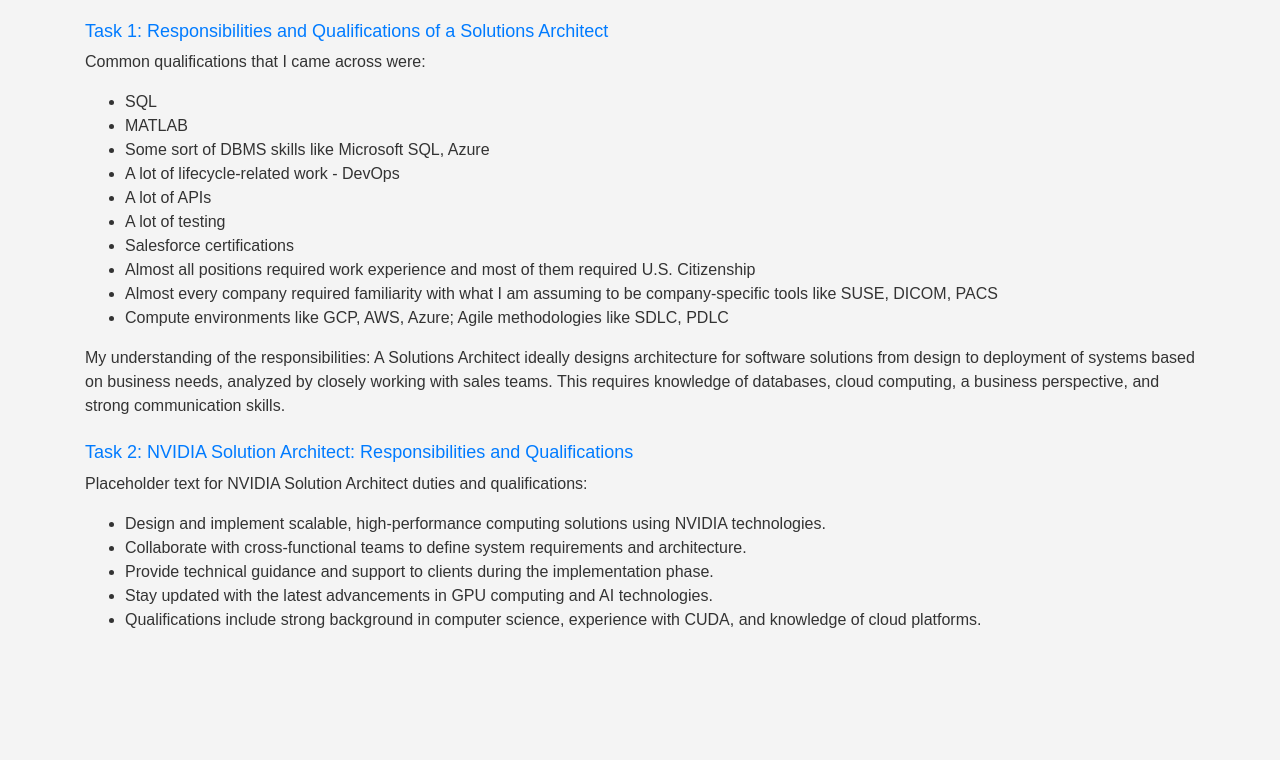
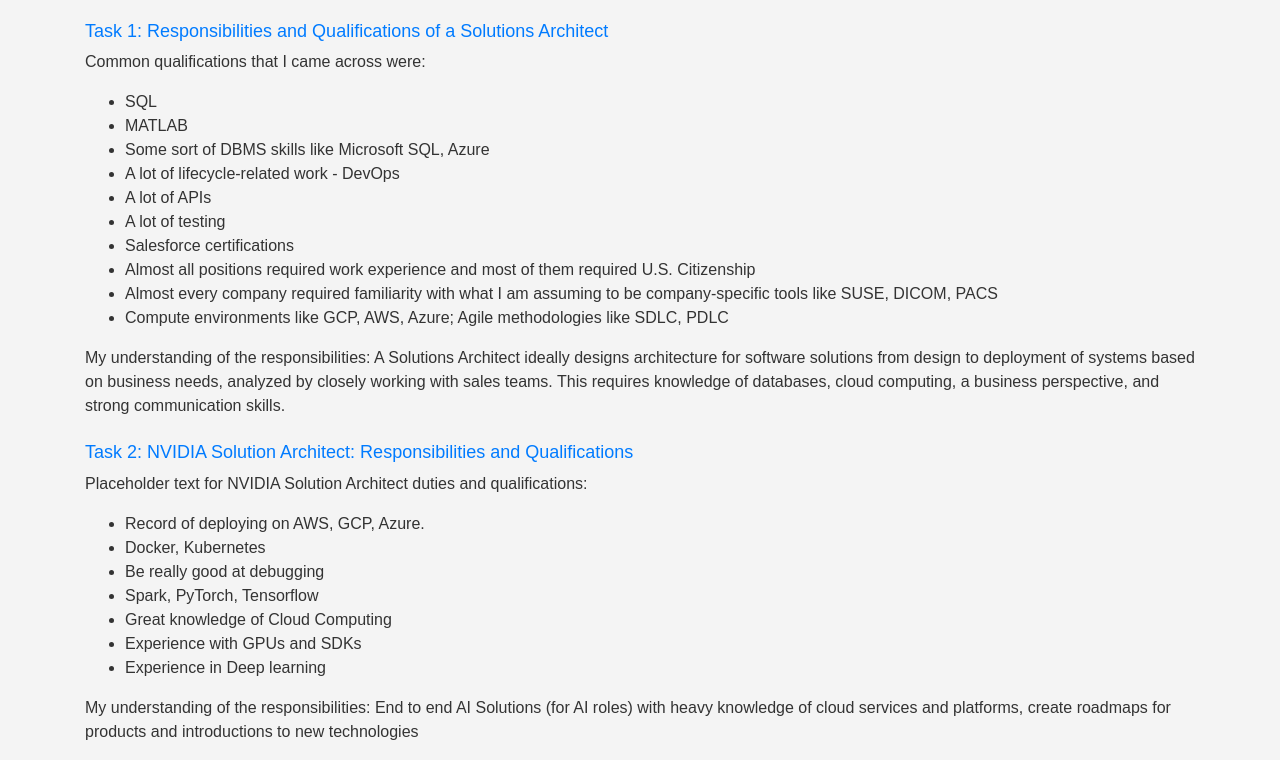
Before and after one commit to farihashk/farihashk.github.io, a plain HTML site: page SolutionsArchitect/notes.html in a window 1280 px wide. Shown: the part 118-878 px from the top of the page. Before the commit the page ends 800 px from the top, so only its background shows below. Drawn offline with nearby package versions, Linux system fonts and the light colour scheme.

Commit message:
Update notes.html

```diff
--- a/SolutionsArchitect/notes.html
+++ b/SolutionsArchitect/notes.html
@@ -54,12 +54,15 @@
             <h3>Task 2: NVIDIA Solution Architect: Responsibilities and Qualifications</h3>
             <p>Placeholder text for NVIDIA Solution Architect duties and qualifications:</p>
             <ul>
-                <li>Design and implement scalable, high-performance computing solutions using NVIDIA technologies.</li>
-                <li>Collaborate with cross-functional teams to define system requirements and architecture.</li>
-                <li>Provide technical guidance and support to clients during the implementation phase.</li>
-                <li>Stay updated with the latest advancements in GPU computing and AI technologies.</li>
-                <li>Qualifications include strong background in computer science, experience with CUDA, and knowledge of cloud platforms.</li>
+                <li>Record of deploying on AWS, GCP, Azure.</li>
+                <li>Docker, Kubernetes</li>
+                <li>Be really good at debugging</li>
+                <li>Spark, PyTorch, Tensorflow</li>
+                <li>Great knowledge of Cloud Computing</li>
+                <li>Experience with GPUs and SDKs</li>
+                <li>Experience in Deep learning</li>
             </ul>
+            <p>My understanding of the responsibilities: End to end AI Solutions (for AI roles) with heavy knowledge of cloud services and platforms, create roadmaps for products and introductions to new technologies</p>
         </div>
 
         <!--
```
